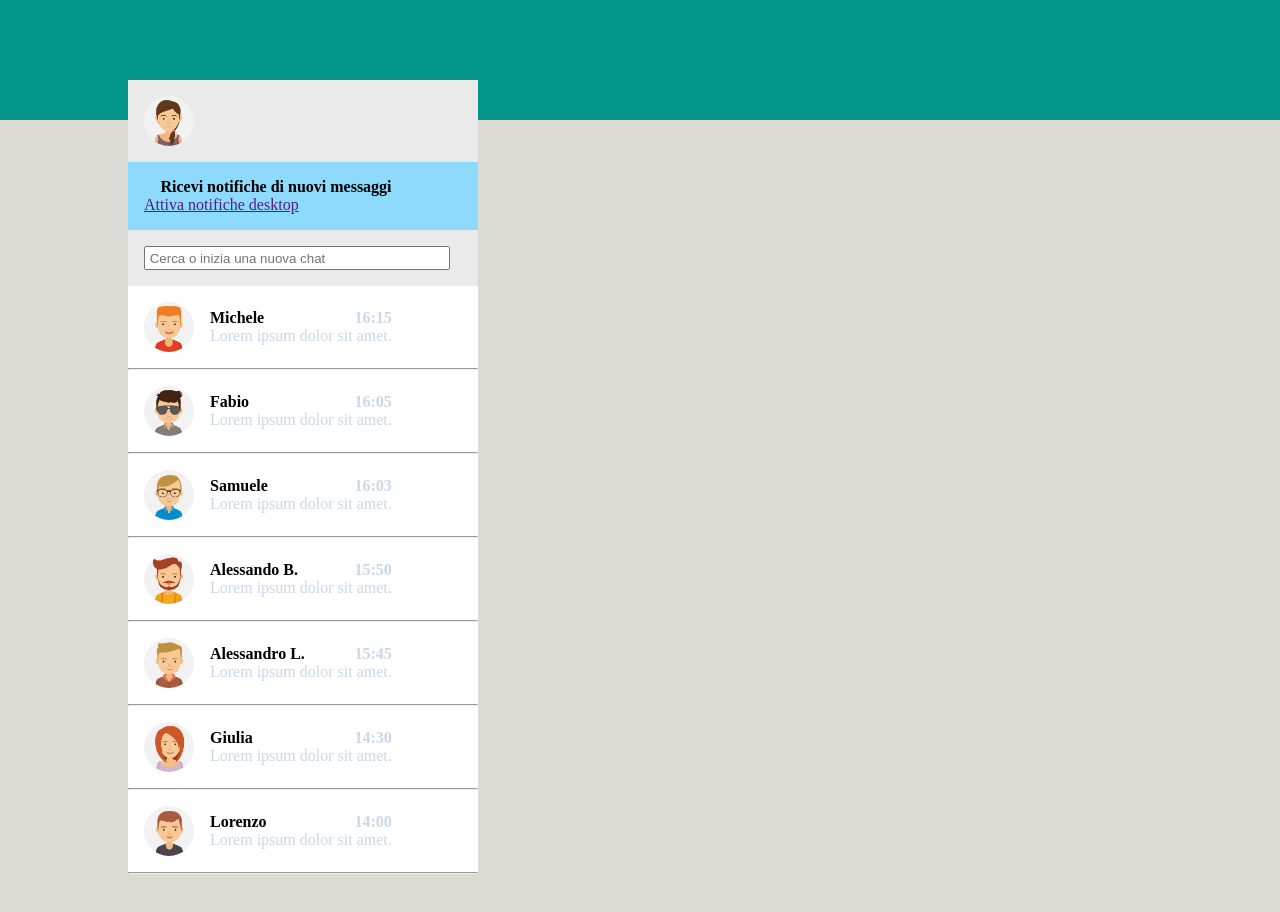
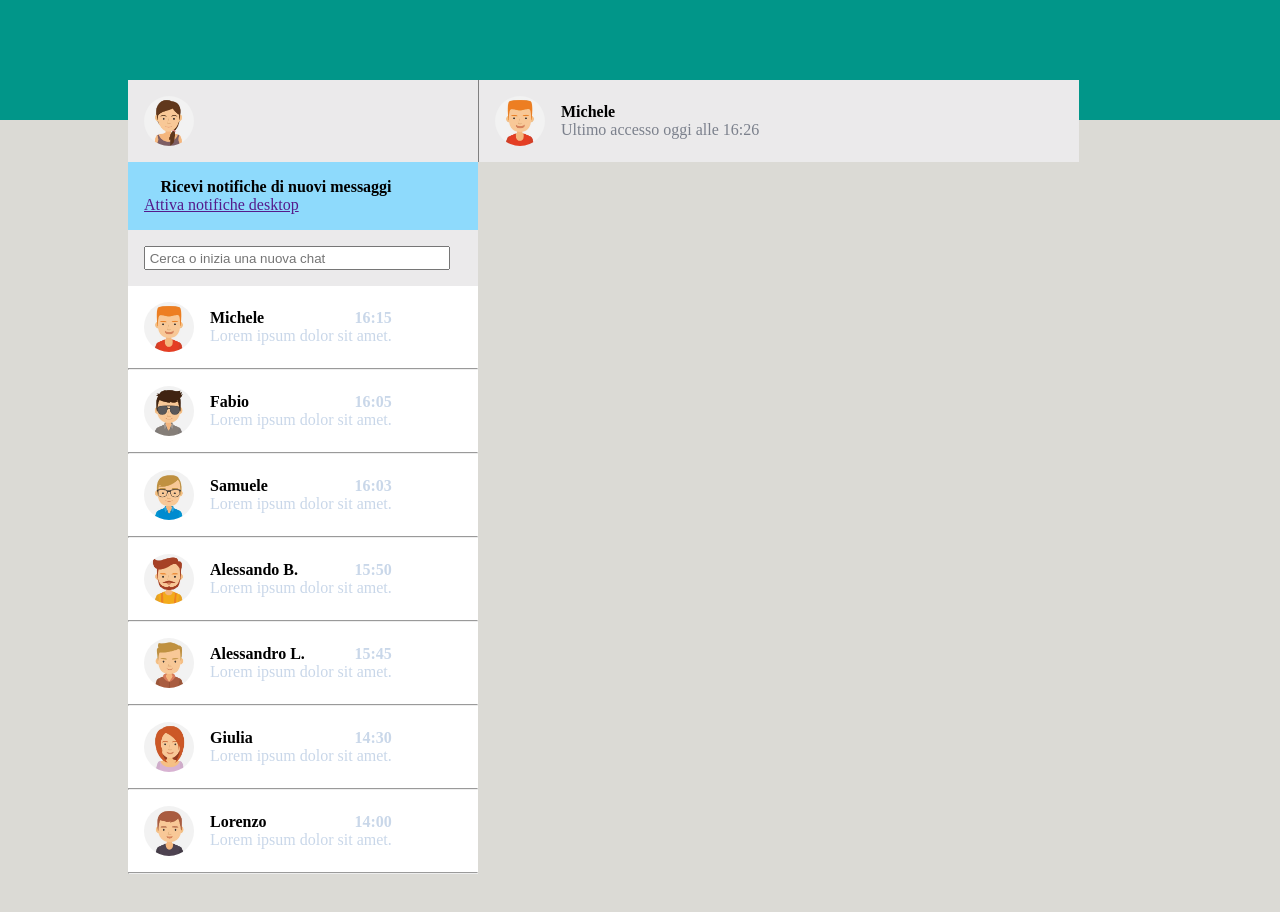
Before and after one commit to emamoldo/html-css-boolzapp, a plain HTML site: page index.html in a window 1280 px wide. Drawn offline with Linux system fonts and the light colour scheme.

Commit message:
Add First Part for the Right Section

```diff
--- a/assets/css/style.css
+++ b/assets/css/style.css
@@ -89,12 +89,18 @@ body{ /* --> Da aggiungere il comando per la sfumatura */
 
 
 /* /Container Right */
-.right_sections{
-
+.contact_name{
+    background-color: var(--bool-main-account);
+    width: 600px;
+    display: flex;
+    align-items: center;
+    border-left: 1px solid gray;
 }
 
-.contact_name{
+#access{
+    color: var(--bool-search);
 }
+
 .messages{
 
 }
@@ -129,5 +135,9 @@ body{ /* --> Da aggiungere il comando per la sfumatura */
         display: none;
     }
 
+    .utilitys{
+        display: none;
+    }
+
 }
 /* /Meta for Mobile */
--- a/index.html
+++ b/index.html
@@ -30,7 +30,7 @@
                 </section>
 
                 <section class="search">
-                     <!-- <i class="fa-solid fa-magnifying-glass"></i> -->
+                    <i class="fa-solid fa-magnifying-glass"></i>
                     <input id="search" type="text" name="nome" placeholder=" Cerca o inizia una nuova chat">
                 </section>
 
@@ -103,7 +103,18 @@
         <!-- div with Container Right -->
         <div class="container_right">
             <div class="right_sections">
-                <section class="contact_name"></section>
+                <section class="contact_name">
+                    <img class="profile_img" src="./assets/img/avatar_1.jpg" alt="">
+                    <div>
+                        <strong class="name">Michele</strong>
+                        <p id="access">Ultimo accesso oggi alle 16:26</p>
+                    </div>
+                    <div class="utilitys">
+                        <i class="fa-solid fa-magnifying-glass"></i>
+                        <i class="fa-solid fa-paperclip"></i>
+                        <i class="fa-solid fa-ellipsis-vertical"></i>
+                    </div>
+                </section>
                 <section class="messages"></section>
                 <section class="message_box"></section>
             </div>
```
